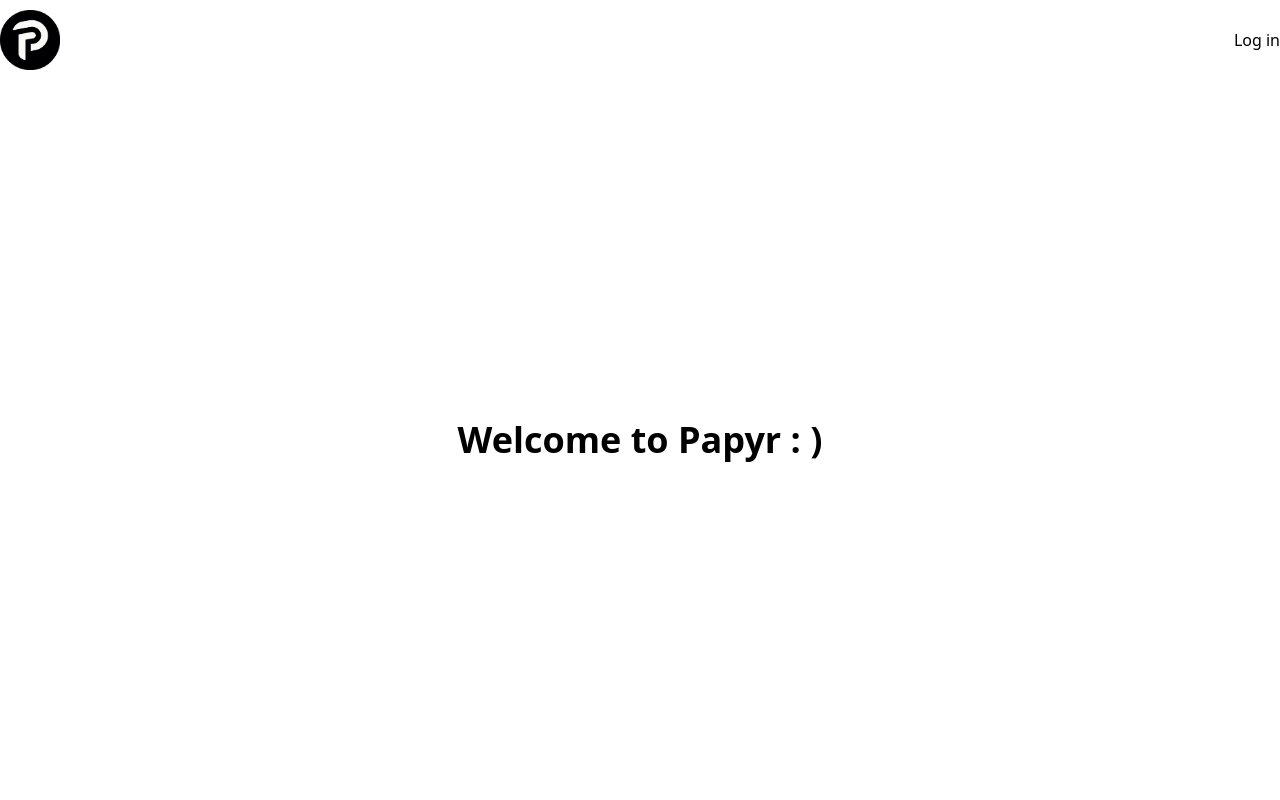
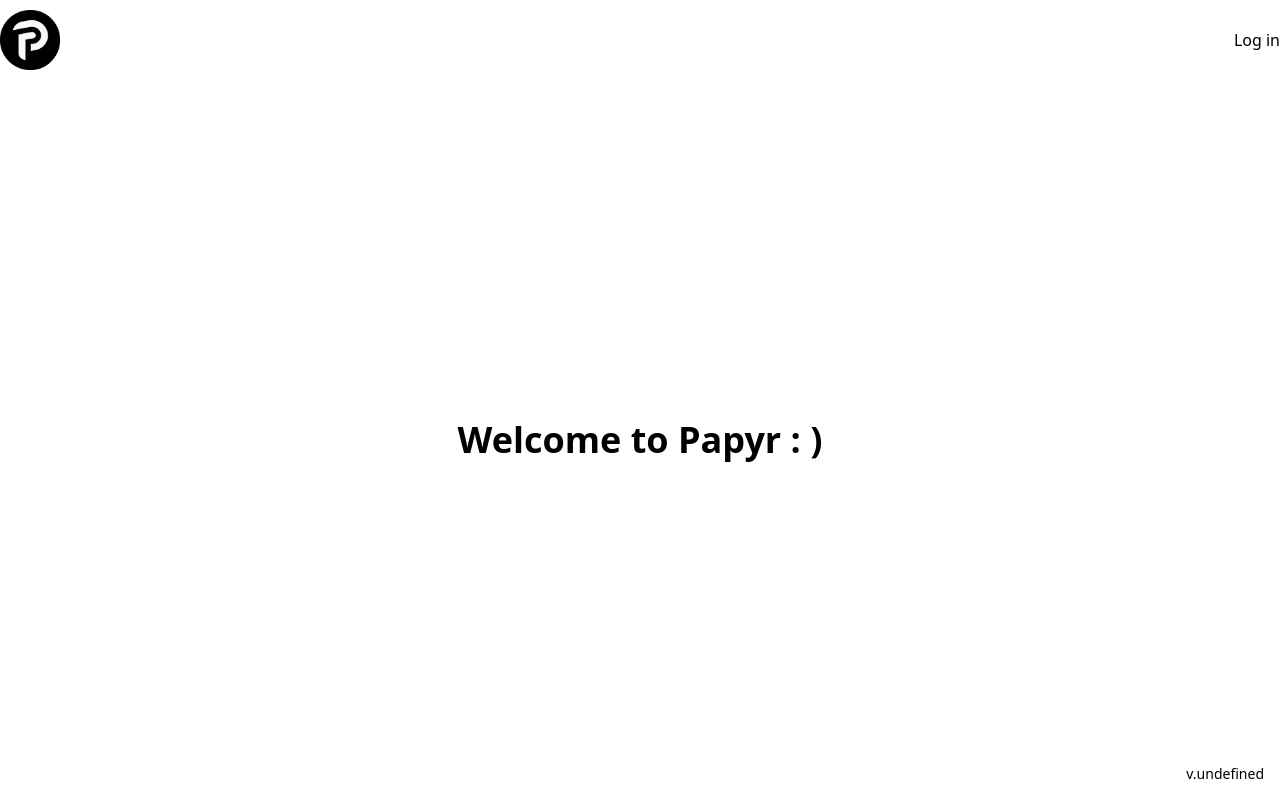
Before and after one commit to papyr-app/frontend, a SvelteKit app: page / in a window 1280 px wide. Built offline with nearby package versions, Linux system fonts and the light colour scheme; no server answers.

Commit message:
Putting the image tag in the landing page

```diff
--- a/src/routes/(header)/+page.svelte
+++ b/src/routes/(header)/+page.svelte
@@ -1,3 +1,11 @@
+<script lang="ts">
+    import { PUBLIC_APP_VERSION } from '$env/static/public';
+</script>
+
 <div class="container mx-auto flex-grow flex justify-center items-center">
 	<h1>Welcome to Papyr : )</h1>
 </div>
+
+<div class="fixed bottom-4 right-4 text-sm">
+    <p>v.{PUBLIC_APP_VERSION}</p>
+</div>
```
Also changed, not shown: 1 other file (tests, documents, lock files or other folders).
